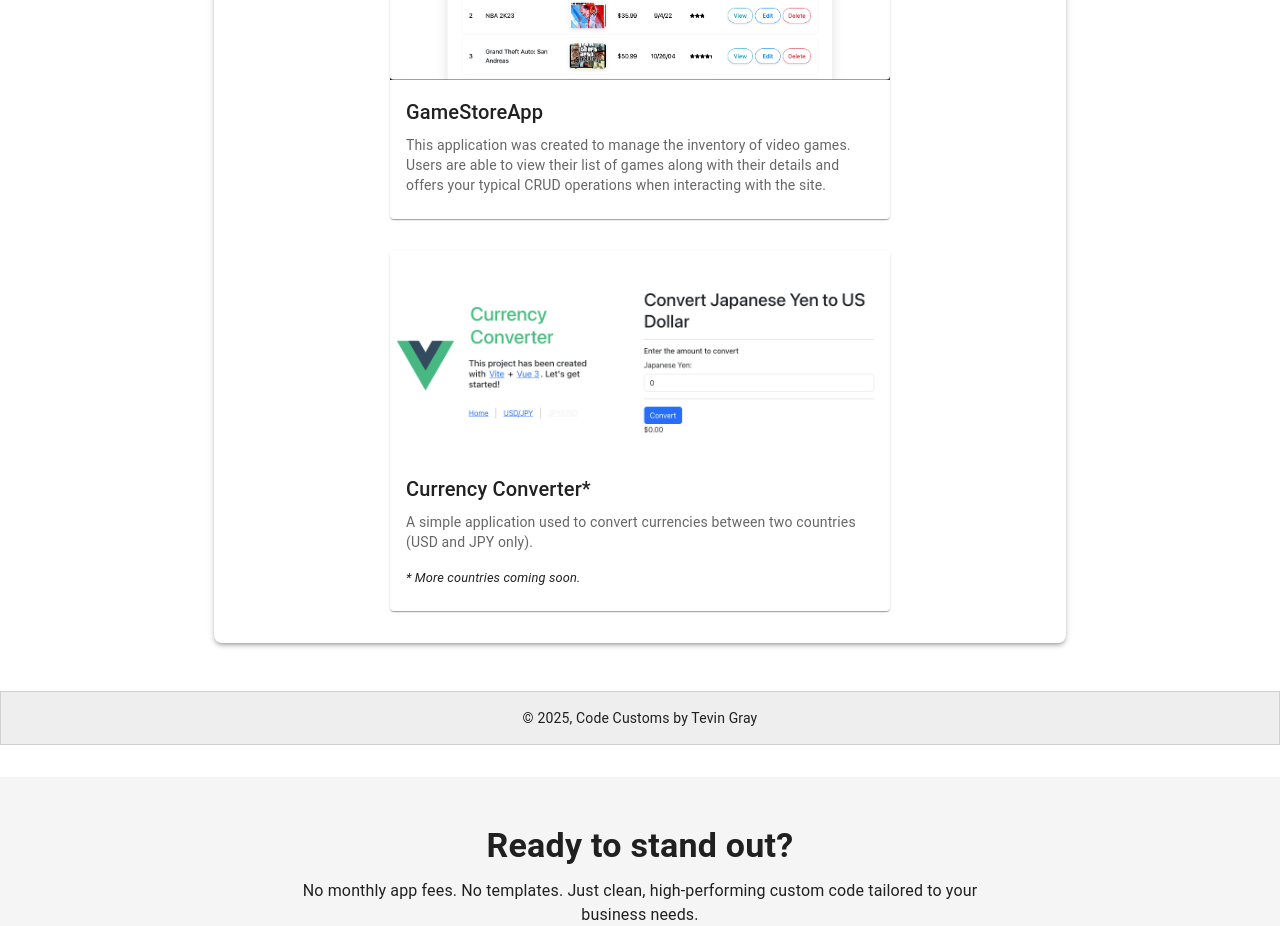
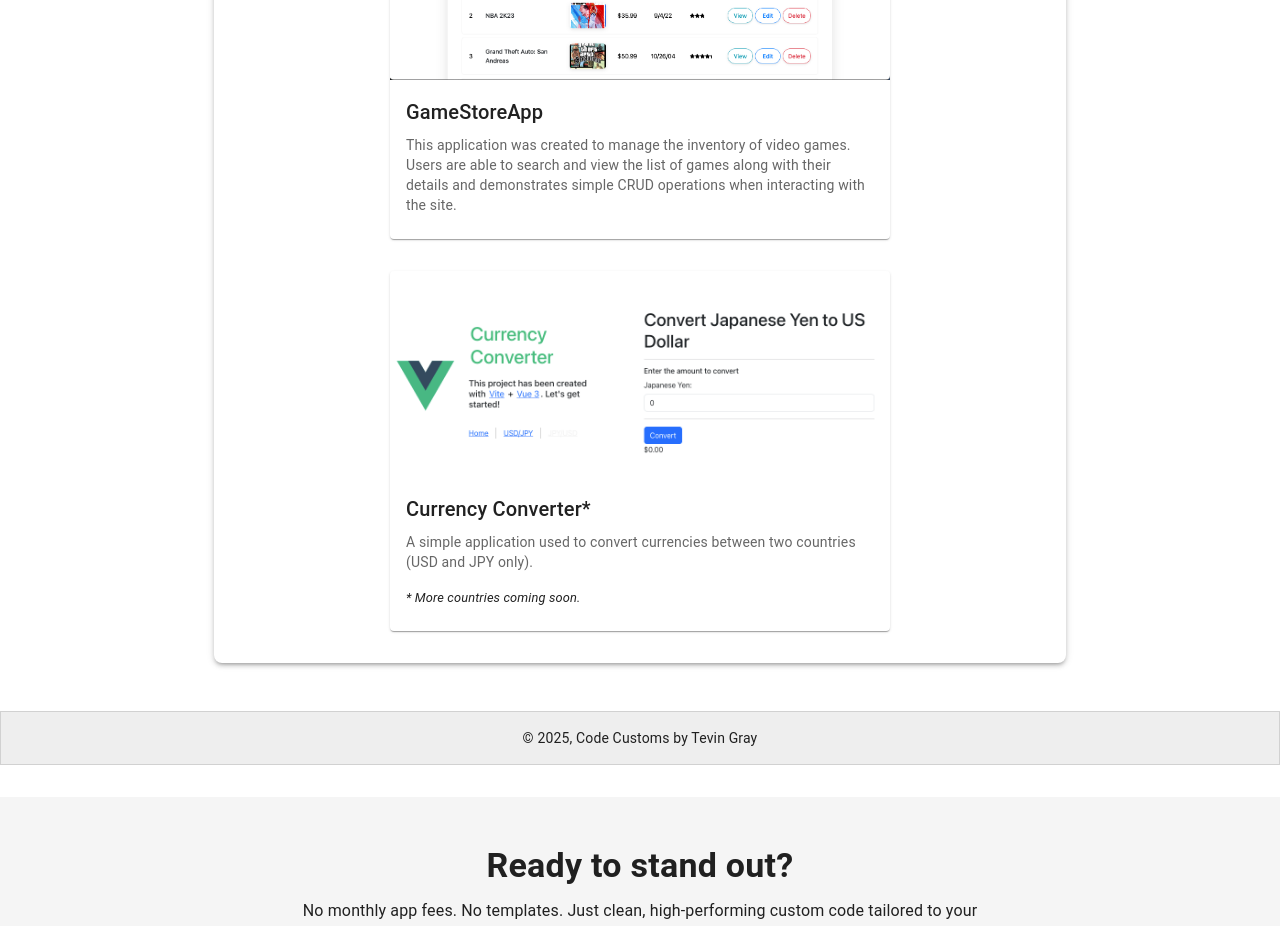
Before and after one commit to tjgray94/CodeCustoms, a Next.js app in the folder code-customs/: page / in a window 1280 px wide. Shown: the part 1555-2481 px from the top of the page. Built offline with nearby package versions, Linux system fonts and the light colour scheme.

Commit message:
Updated GameStore subtext

```diff
--- a/code-customs/src/app/components/GameStoreAppDemo.tsx
+++ b/code-customs/src/app/components/GameStoreAppDemo.tsx
@@ -11,8 +11,8 @@ export default function GameStoreAppDemo() {
         <Typography gutterBottom variant="h6" component="div">GameStoreApp</Typography>
         <Typography variant="body2" sx={{ color: "text.secondary" }}>
           This application was created to manage the inventory of video games. Users are able to
-          view their list of games along with their details and offers your typical CRUD operations
-          when interacting with the site.
+          search and view the list of games along with their details and demonstrates simple CRUD
+          operations when interacting with the site.
         </Typography>
       </CardContent>
     </Card>
```
